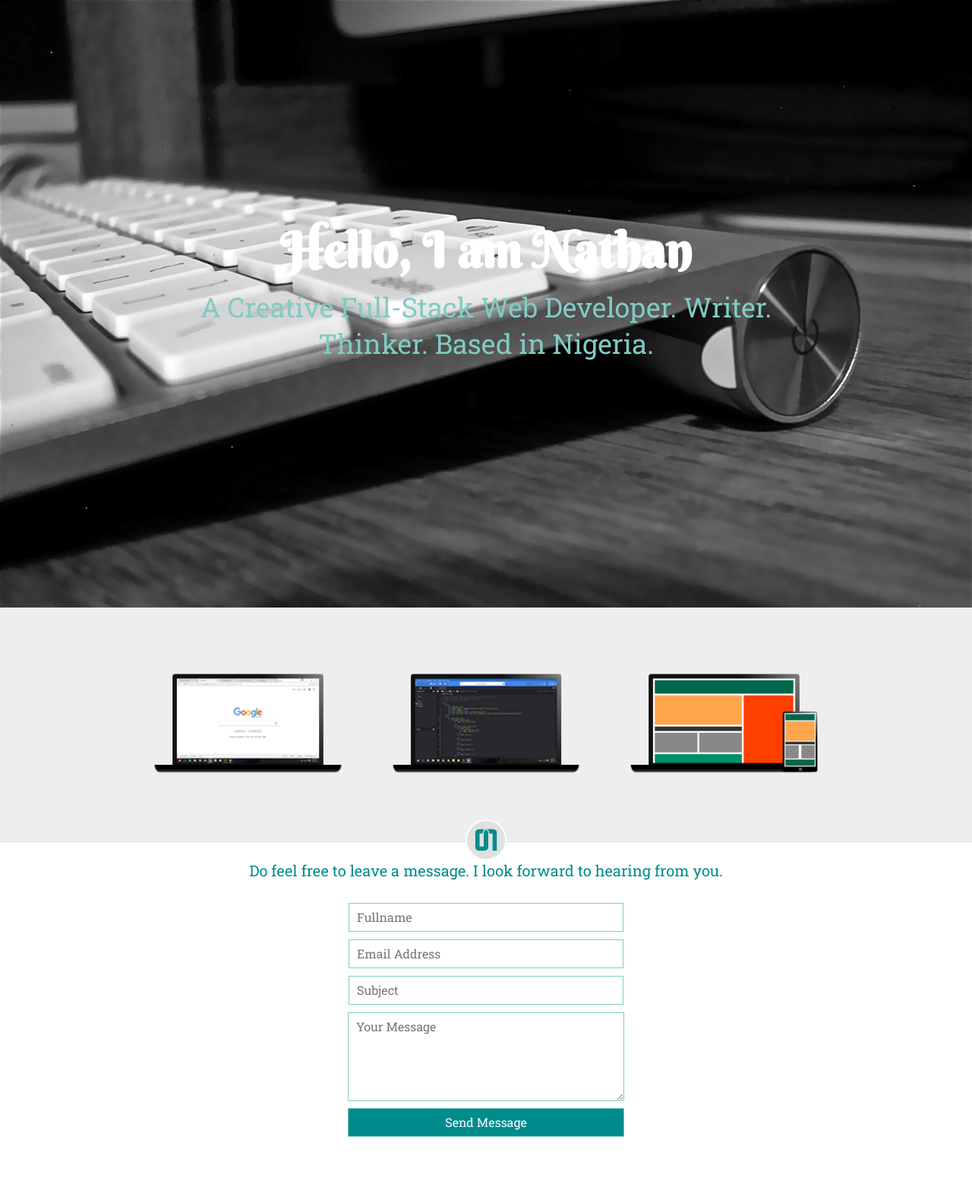
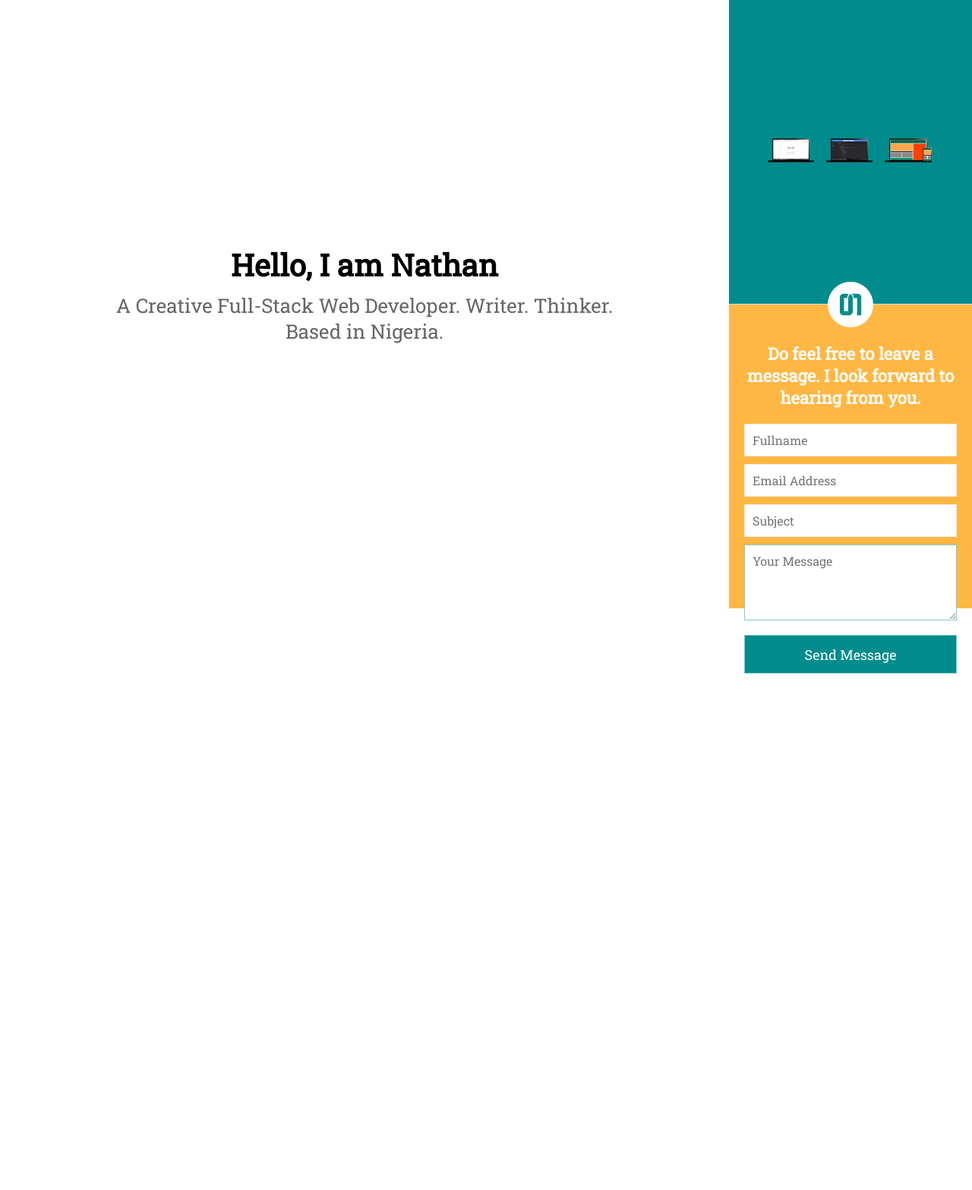
Before and after one commit to dynameek/onathan, a PHP site: page / in a window 1280 px wide. Shown: the whole page at 76% size. After the commit the page ends 887 px from the top, so only its background shows below. Run offline with PHP 8.4, Linux system fonts and the light colour scheme.

Commit message:
changed coloring and structure

```diff
--- a/css/basic-style.css
+++ b/css/basic-style.css
@@ -29,9 +29,9 @@ a{
 }
 
 .site-logo{
-    height: 40px;
-    width: 40px;
-    margin: 10px auto;
+    height: 50px;
+    width: 50px;
+    margin: 20px auto;
 }
 
 
@@ -45,45 +45,38 @@ a{
     justify-content: center;
     align-content: center;
 }
-.sec-title{
-    margin-top: 50px;
-    margin-bottom: 20px;
-    font-size: 35px;
-    font-weight: bold;
-    color: #000;
-}
-
 
 .info-sec{
+    width: 75%;
     height: 100vh;
-    background: url('../images/keyboard.jpg');
-    background-size: cover;
     font-size: 15px;
     font-family: 'Lora', sans-serif;
     color: #fff;
 }
 .info-title{
-    font-size: 65px;
+    font-size: 40px;
     font-weight: bold;
-    font-family: 'Berkshire Swash', sans-serif;
+    font-family: 'Roboto slab', sans-serif;
     margin-bottom: 10px;
-    color: #fff;
+    color: #000;
 }
 .my-brief{
     margin-top: 0px;
-    font-size: 36px;
+    font-size: 26px;
     font-family: 'Roboto Slab', sans-serif;
-    color: #80cbc4;
+    color: #666;
 }
 
 
 .skill-sec{
-    background: #eeeeee;
+    width: 25%;
+    height: 50vh;
+    background: #008c8c;
     border-bottom: 1px solid #e0e0e0;
 }
 .skill-item{
     width: 30%;
-    margin: 70px 2.5% 70px 2.5%;
+    margin: 5px;
 }
 .skill-image{
     height: 150px;
@@ -102,70 +95,62 @@ a{
 
 
 .in-logo{
-    width: 40px;
-    height: 40px;
-    margin: -30px auto 0px auto;
-    padding: 5px;
+    width: 60px;
+    height: 60px;
+    box-sizing: border-box;
+    margin: -40px auto 0px auto;
+    padding: 10px;
     border-radius: 50%;
-    border: 2px solid #fff;
-    background: #e0e0e0;
+    background: #fff;
     clear: both;
 }
 
 
 .contact-sec{
-    min-height: 300px;
+    width: 25%;
+    height: 50vh;
+    box-sizing: border-box;
+    padding: 10px 20px;
     display: flex;
     flex-direction: column;
     text-align: center;
-    color: #008c8c;
+    background: #FFB744;
+    color: #fff;
 }
 .c-extra{
-    font-size: 20px;
+    font-size: 22px;
+    font-weight: bold;
+    margin-top: 20px;
 }
 .c-form{
-    max-width: 400px;
-    margin: 30px auto 70px;
+    margin: 20px auto;
 }
 
 input, textarea{
     font-family: 'Roboto Slab', sans-serif;
+    box-sizing: border-box;
+    width: 100%;
 }
 .input-txt{
-    width: 350px;
-    padding: 7.5px 0px 7.5px 10px;
+    padding: 10px;
     margin-bottom: 10px;
-    border: 1px solid #80cbc4;
+    border: 1px solid #eee;
     font-size: 16px;
 }
 .c-form textarea{
-    width: 342px;
     height: 100px;
-    padding: 7.5px 10px;
+    padding: 10px;
     margin-bottom: 5px;
     border: 1px solid #80cbc4;
     font-size: 16px;
 }
 .input-btn{
-    width: 364px;
-    font-size: 16px;
-    padding: 7.5px 0px;
+    font-size: 18px;
+    margin-top: 10px;
+    padding: 12.5px 0px;
     border: 1px solid #80cbc4;
     background: #008c8c;
     color: #fff;
-}
-
-
-.footer{
-    min-height: 100px;
-    background: #b9b9b9;
-    display: flex;
-    flex-direction: column;
-    align-content: center;
-    justify-content: center;
-    font-size: 14px;
-    font-family: 'Lora', sans-serif;
-    color: #424242;
 }
 
 
```
